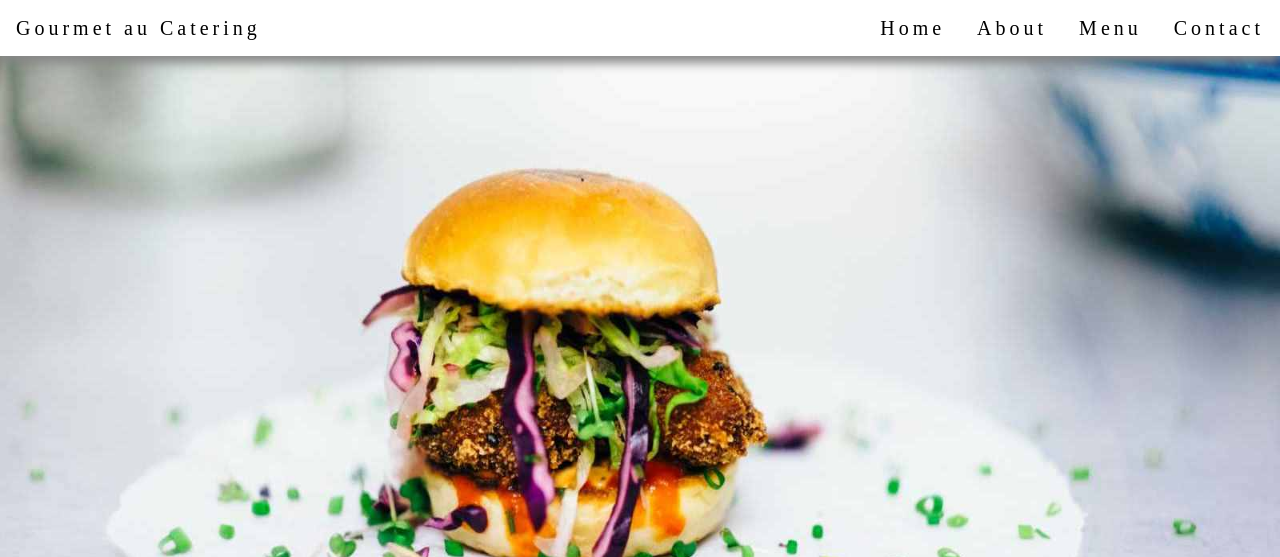
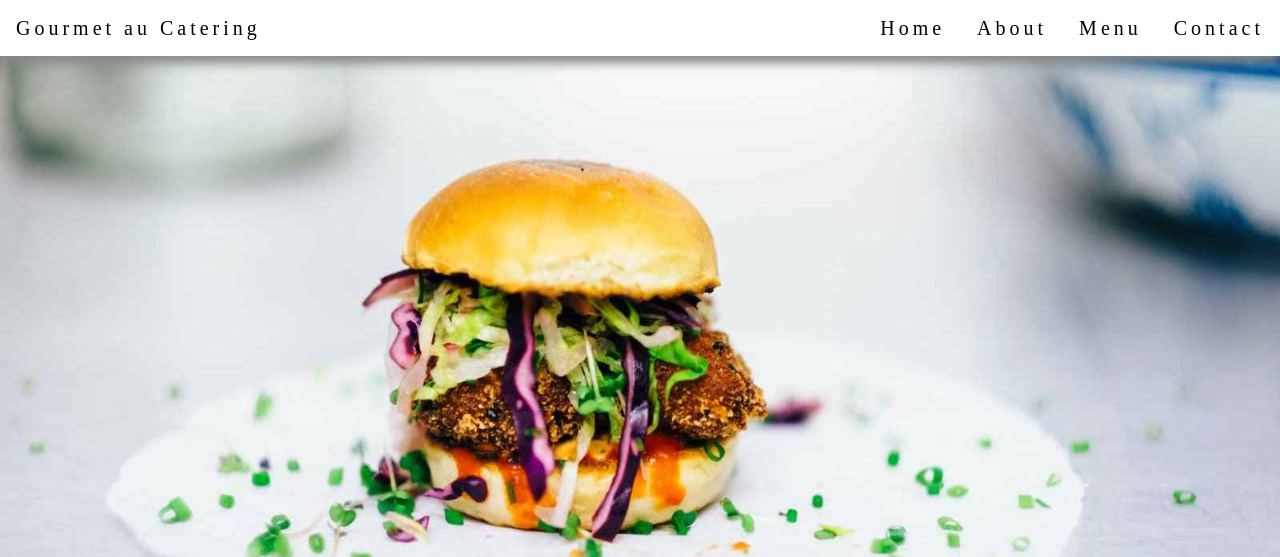
Before and after one commit to Yogesh1786/Catering_Template, a plain HTML site: page index.html in a window 1280 px wide. Shown: the top 557 px of the page. Drawn offline with Linux system fonts and the light colour scheme.

Commit message:
image change

```diff
--- a/style.css
+++ b/style.css
@@ -41,7 +41,7 @@
 
 img{
     width: 100%;
-    height: 700px;
+    height: 660px;
     vertical-align: middle;
     border-style: none;
     box-shadow: 0px 10px 20px #888888;
```
